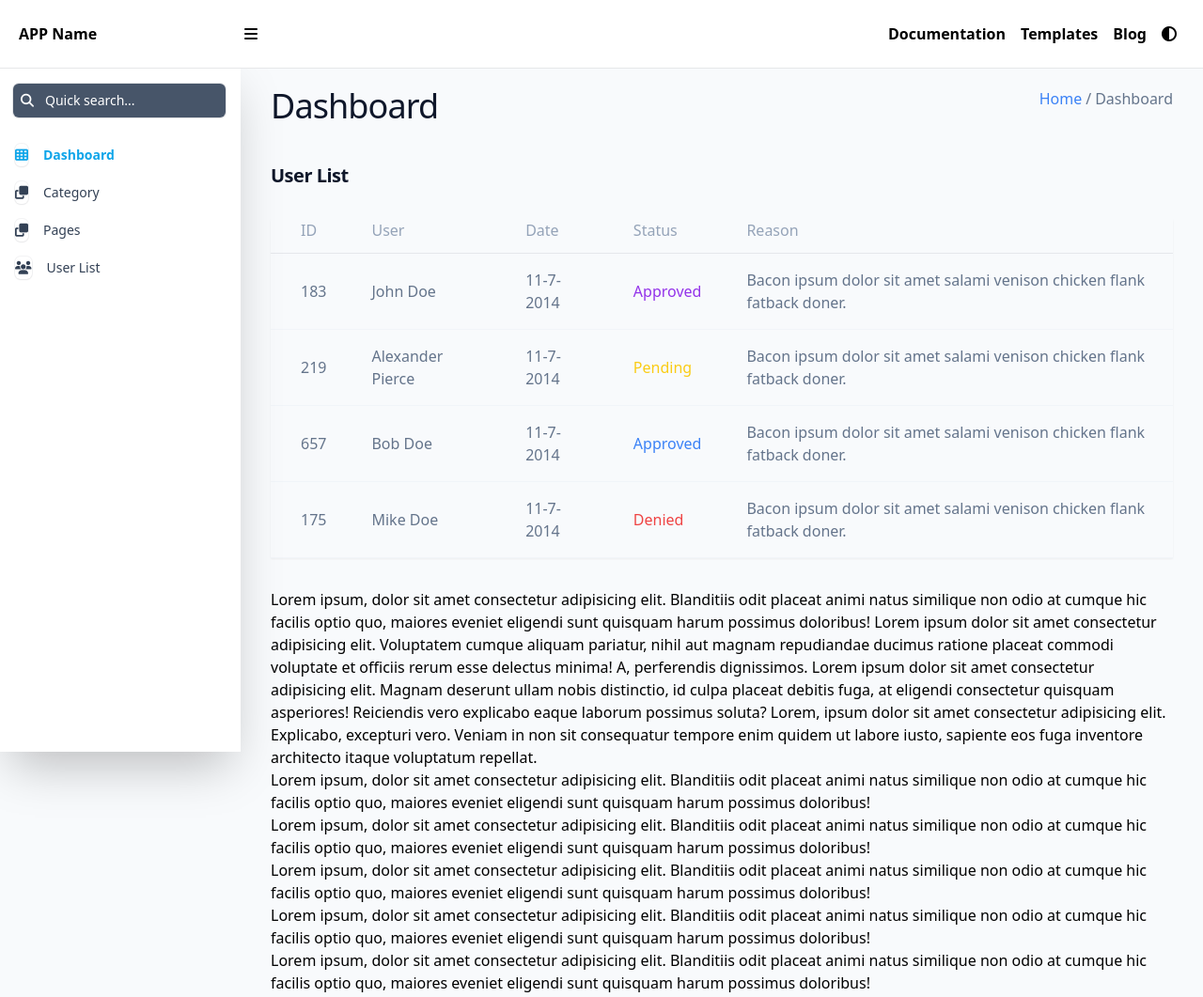
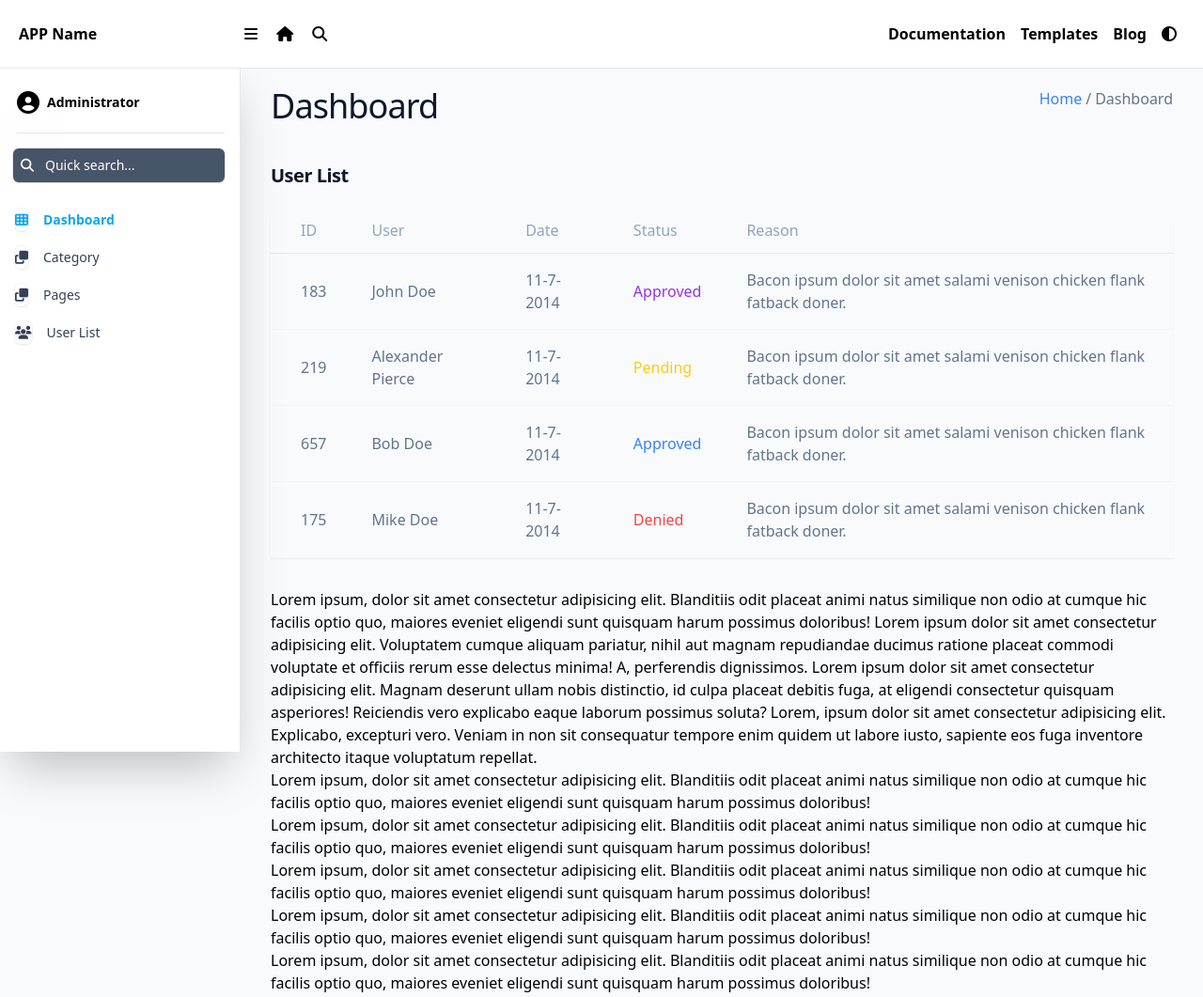
Before and after one commit to abdulmajidcse/tailwind-admin, a website: page src/index.html in a window 1280 px wide. Shown: the top 1061 px of the page at 94% size. Drawn offline with Linux system fonts and the light colour scheme.

Commit message:
update topbar and sidebar

```diff
--- a/src/index.html
+++ b/src/index.html
@@ -14,7 +14,7 @@
       x-data="{ showSidebar: true }"
     >
       <header
-        class="py-6 px-4 text-base font-semibold border-b border-slate-900/10 dark:border-slate-300/10 sticky top-0 z-40 w-full flex-none lg:z-50 lg:border-b lg:border-slate-900/10 bg-white/95 dark:bg-slate-800 backdrop-blur"
+        class="py-6 px-4 text-base font-semibold border-b border-slate-900/10 dark:border-slate-300/10 sticky top-0 z-40 w-full flex-none lg:z-50 bg-white/95 dark:bg-slate-800 backdrop-blur"
       >
         <!-- navbar -->
         <nav class="flex justify-between mx-1">
@@ -28,6 +28,7 @@
             x-data="{ mobileMenuOpen: false }"
             class="flex justify-between lg:w-[calc(100%-15rem)]"
           >
+            <div>
               <span
                 class="mr-4"
                 role="button"
@@ -36,6 +37,16 @@
               >
                 <i class="fa-solid fa-bars"></i>
               </span>
+
+              <span class="mr-4" role="button" title="Visit site">
+                <i class="fa-solid fa-home"></i>
+              </span>
+
+              <span class="mr-4" role="button" title="Search">
+                <i class="fa-solid fa-search"></i>
+              </span>
+            </div>
+
             <!-- mobile menu toggle button -->
             <span
               class="lg:hidden"
@@ -128,16 +139,24 @@
           :class="{ 'hidden' : !showSidebar }"
           @click="showSidebar = false"
         ></div>
+
         <div
-          class="fixed z-20 inset-0 top-[3.8125rem] right-auto w-[16rem] pb-10 px-4 overflow-y-auto bg-white dark:bg-inherit shadow-2xl"
+          class="fixed z-20 inset-0 top-[3.8125rem] right-auto w-[16rem] pb-10 px-4 overflow-y-auto bg-white dark:bg-inherit border-r border-slate-900/10 dark:border-slate-300/10 shadow-2xl"
           :class="showSidebar ? 'lg:left-0' : '-left-[20rem]'"
         >
           <nav class="lg:text-sm lg:leading-6 relative">
             <div class="sticky top-0 -ml-0.5 pointer-events-none">
-              <div class="relative pointer-events-auto py-7">
+              <div class="pointer-events-auto py-7">
+                <div class="mb-4 ml-1">
+                  <a href="#" class="flex py-2 border-b border-slate-900/10 dark:border-slate-300/10">
+                    <span class="shadow-2xl"><i class="fa-solid fa-user-circle text-2xl mr-2"></i></span>
+                    <span class="font-semibold pb-3">Administrator</span>
+                  </a>
+                </div>
+
                 <button
                   type="button"
-                  class="hidden w-full lg:flex items-center text-sm leading-6 text-white rounded-md ring-1 ring-slate-900/10 shadow-sm py-1.5 pl-2 pr-3 hover:ring-slate-300 bg-slate-600 hover:bg-slate-800 dark:bg-slate-700 highlight-white/5"
+                  class="w-full flex items-center text-sm leading-6 text-white rounded-md ring-1 ring-slate-900/10 shadow-sm py-1.5 pl-2 pr-3 hover:ring-slate-300 bg-slate-600 hover:bg-slate-800 dark:bg-slate-700 highlight-white/5"
                 >
                   <i class="fas fa-search mr-3 flex-none"></i>
                   Quick search...
```
Also changed, not shown: src/dist/output.css, 1 other file. Lines whose indentation alone changed are shown as unchanged.
